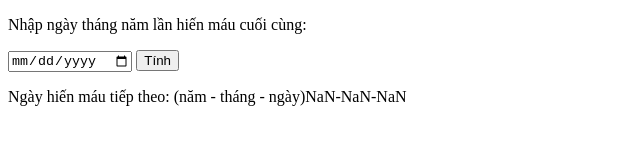
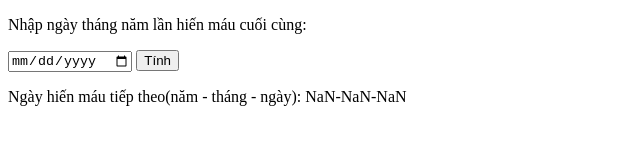
Before and after one commit to redvolunteer2016/redvolunteer2016.github.io, a plain HTML site: page index.html in a window 1280 px wide. Both pictures are taken after a click on the button "Tính". Shown: the full height of the page, 0-640 px from the left. Drawn offline with Linux system fonts and the light colour scheme.

Commit message:
update output

```diff
--- a/index.html
+++ b/index.html
@@ -20,7 +20,7 @@
 		nextDBDate.setDate(lastDBDate.getDate() + 84);
 		var nextDBDateOut = new Date(nextDBDate);
 		var output = nextDBDateOut.getUTCFullYear()+"-"+nextDBDateOut.getUTCMonth()+"-"+nextDBDateOut.getUTCDate();
-		document.getElementById("nextDBDate").innerHTML = "Ngày hiến máu tiếp theo: (năm - tháng - ngày)" + output;
+		document.getElementById("nextDBDate").innerHTML = "Ngày hiến máu tiếp theo(năm - tháng - ngày): " + output;
 			//nextDBDateOut.getUTCFullYear()+"-"+nextDBDateOut.getUTCMonth()+"-"+nextDBDateOut.getUTCDate();
 	}
 	function main(){
```
